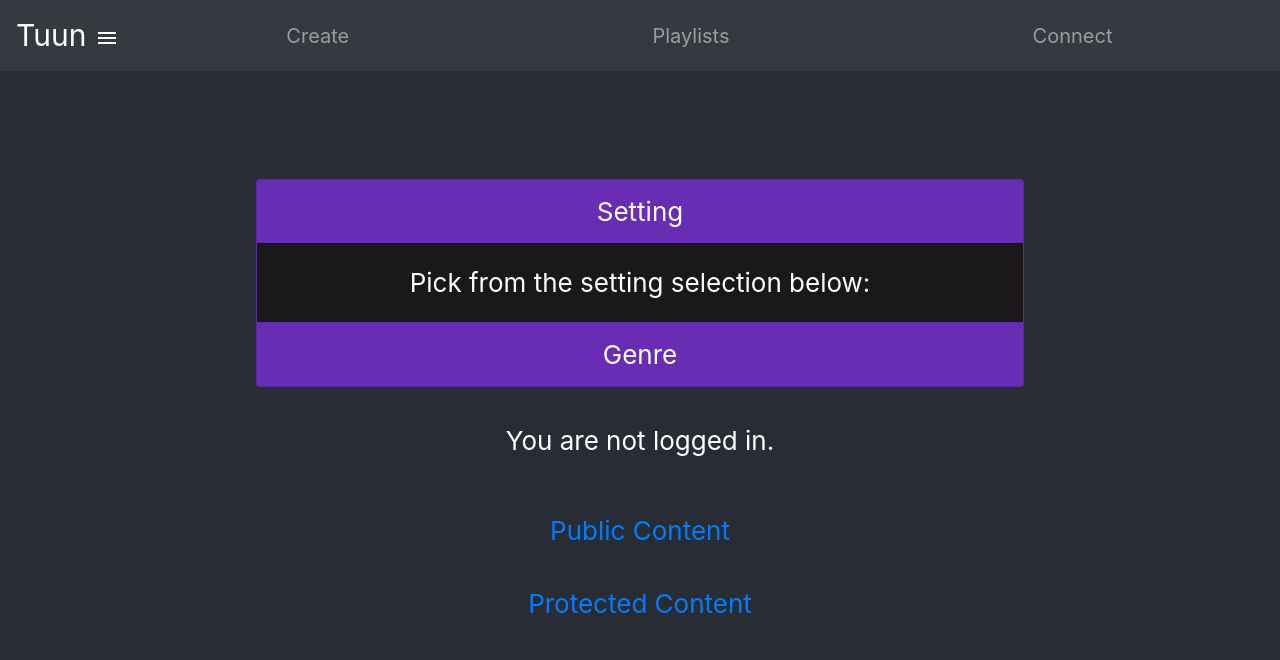
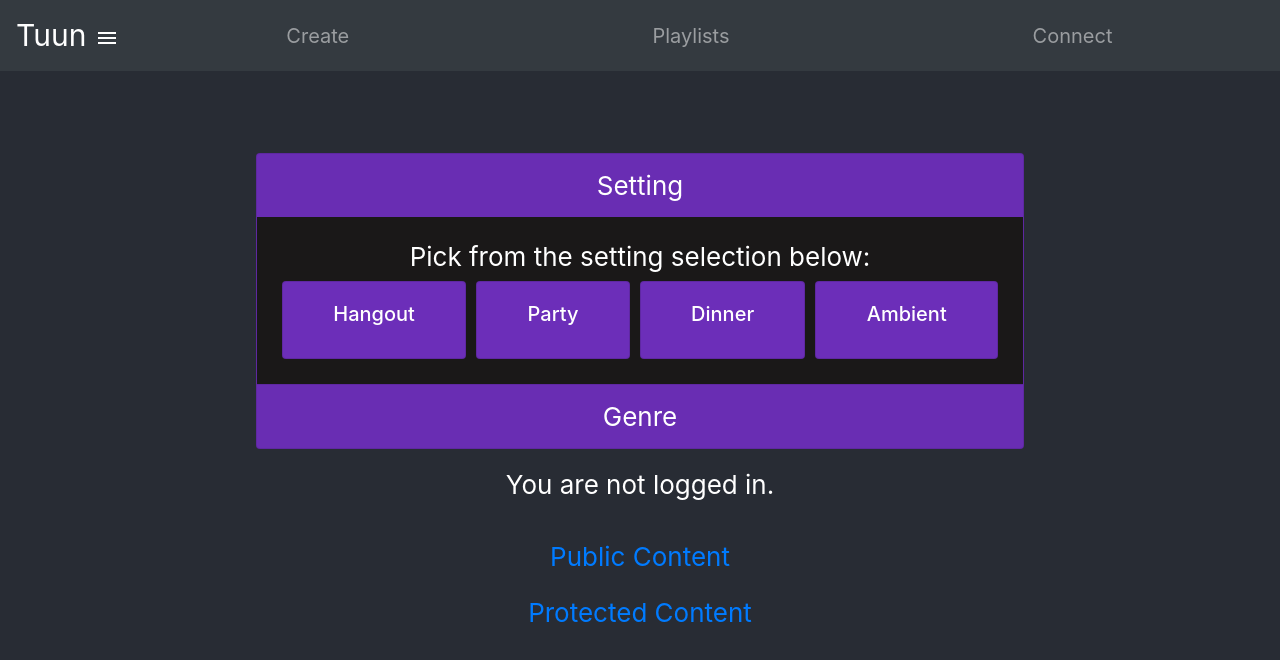
Before and after one commit to mleong25/tuun-ui, a React (Create React App) app: page /create in a window 1280 px wide. Shown: the top 660 px of the page. Built offline with nearby package versions, Linux system fonts and the light colour scheme.

Commit message:
setting and genre fields added

```diff
--- a/src/components/Create.js
+++ b/src/components/Create.js
@@ -1,6 +1,7 @@
 import React, { Component } from "react";
 import Accordion from 'react-bootstrap/Accordion';
 import Card from 'react-bootstrap/Card'
+import Button from 'react-bootstrap/Button'
 
 import '../styles/Create.css';
 
@@ -14,7 +15,31 @@ class Create extends Component {
                     Setting
                 </Accordion.Toggle>
                 <Accordion.Collapse eventKey="0">
-                <Card.Body className="cardBody">Pick from the setting selection below:</Card.Body>
+                <Card.Body className="cardBody">
+                    Pick from the setting selection below:
+                    <div className="selectionContainer">
+                        <Card className="selection">
+                            <Card.Body>
+                                <Card.Title>Hangout</Card.Title>
+                            </Card.Body>
+                        </Card>
+                        <Card className="selection">
+                            <Card.Body>
+                                <Card.Title>Party</Card.Title>
+                            </Card.Body>
+                        </Card>
+                        <Card className="selection">
+                            <Card.Body>
+                                <Card.Title>Dinner</Card.Title>
+                            </Card.Body>
+                        </Card>
+                        <Card className="selection">
+                            <Card.Body>
+                                <Card.Title>Ambient</Card.Title>
+                            </Card.Body>
+                        </Card>
+                    </div>
+                </Card.Body>
                 </Accordion.Collapse>
             </Card>
             <Card>
@@ -22,7 +47,55 @@ class Create extends Component {
                     Genre
                 </Accordion.Toggle>
                 <Accordion.Collapse eventKey="1">
-                <Card.Body className="cardBody">Pick from the genre selection below:</Card.Body>
+                <Card.Body className="cardBody">Pick from the genre selection below:
+                    <div className="selectionContainer">
+                        <Card className="selection">
+                            <Card.Body>
+                                <Card.Title>Pop</Card.Title>
+                            </Card.Body>
+                        </Card>
+                        <Card className="selection">
+                            <Card.Body>
+                                <Card.Title>Rock</Card.Title>
+                            </Card.Body>
+                        </Card>
+                        <Card className="selection">
+                            <Card.Body>
+                                <Card.Title>Hip-Hop</Card.Title>
+                            </Card.Body>
+                        </Card>
+                        <Card className="selection">
+                            <Card.Body>
+                                <Card.Title>Jazz</Card.Title>
+                            </Card.Body>
+                        </Card>
+                        <Card className="selection">
+                            <Card.Body>
+                                <Card.Title>Classical</Card.Title>
+                            </Card.Body>
+                        </Card>
+                        <Card className="selection">
+                            <Card.Body>
+                                <Card.Title>Workout</Card.Title>
+                            </Card.Body>
+                        </Card>
+                        <Card className="selection">
+                            <Card.Body>
+                                <Card.Title>Study</Card.Title>
+                            </Card.Body>
+                        </Card>
+                        <Card className="selection">
+                            <Card.Body>
+                                <Card.Title>Country</Card.Title>
+                            </Card.Body>
+                        </Card>
+                        <Card className="selection">
+                            <Card.Body>
+                                <Card.Title>Gaming</Card.Title>
+                            </Card.Body>
+                        </Card>
+                    </div>
+                </Card.Body>
                 </Accordion.Collapse>
             </Card>
         </Accordion>
--- a/src/styles/Create.css
+++ b/src/styles/Create.css
@@ -4,9 +4,24 @@
 
 .cardBody {
     background-color: rgb(26, 24, 24);
+    display: flex;
+    flex-direction: column;
 }
 
 .accordion {
     width: 60%;
     margin-left: 20%;
 }
+
+.selectionContainer {
+    display: flex;
+    flex-direction: row;
+    flex-wrap: wrap;
+}
+
+.selection {
+    display: flex;
+    justify-content: space-between;
+    margin: 5px;
+    flex: auto 1 0;
+}
```
